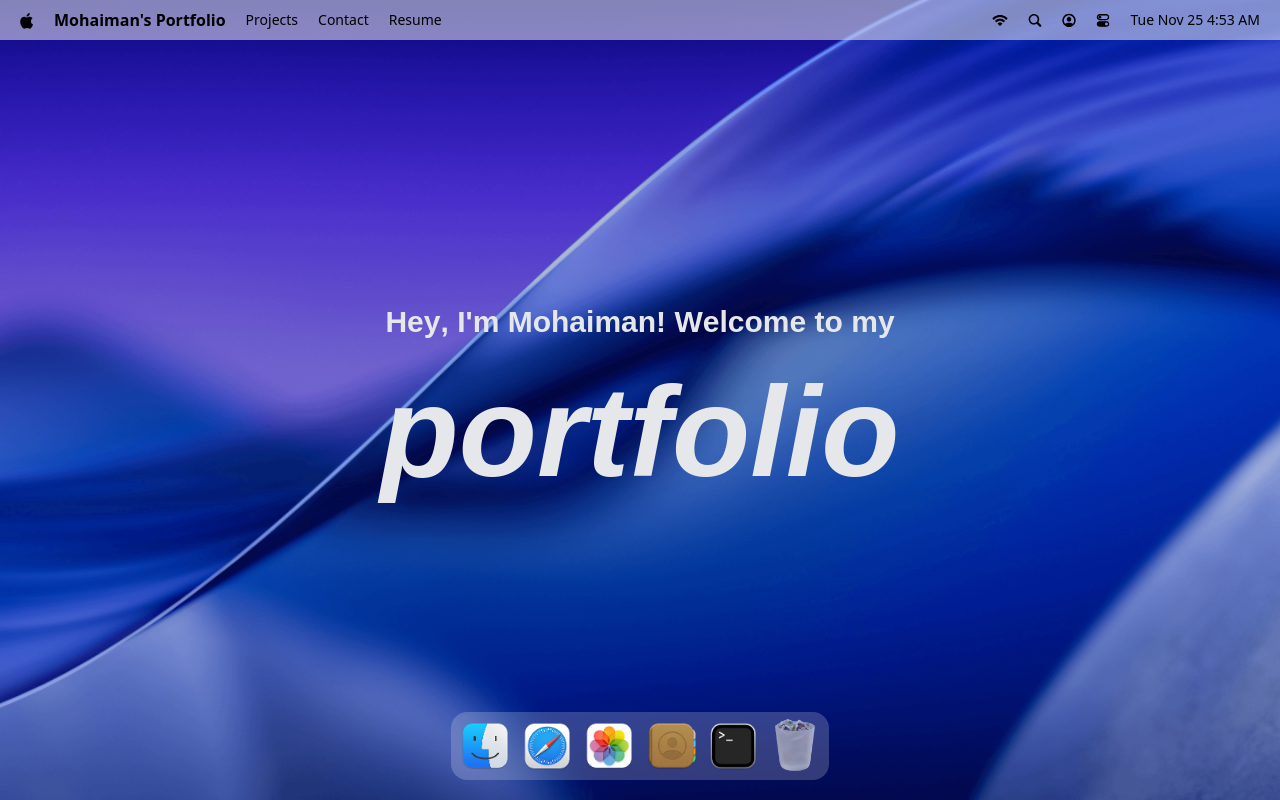
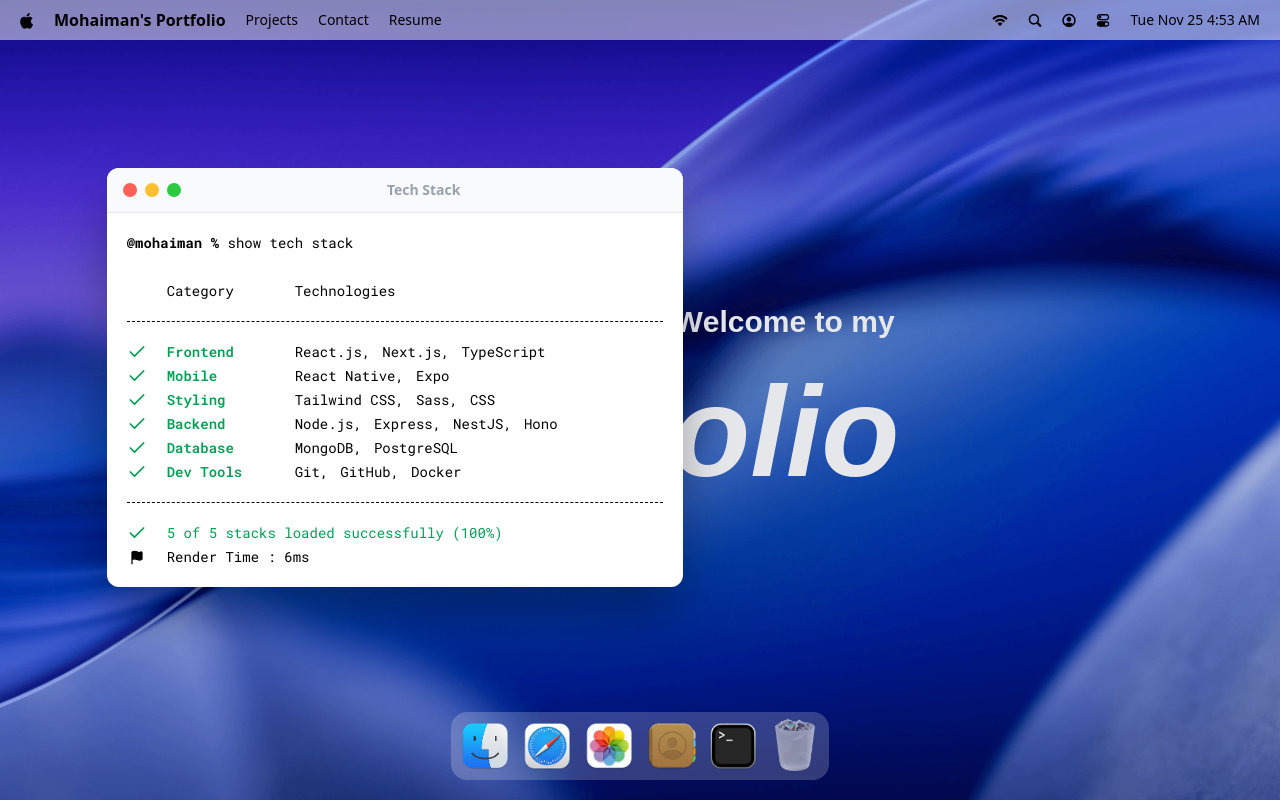
Before and after one commit to m4mohaiman/portfolio-macos-style, a React (Vite) app: page / in a window 1280 px wide. Both pictures are taken after a click on the button 733 px from the left and 746 px from the top of the page. Built offline with nearby package versions, Linux system fonts and the light colour scheme; a web font is replaced by a local one.

Commit message:
terminal skill add

```diff
--- a/src/App.jsx
+++ b/src/App.jsx
@@ -1,5 +1,10 @@
-import React from 'react'
+import gsap from 'gsap'
+import { Draggable} from "gsap/Draggable";
+
 import { Dock , Welcome ,Navbar } from "#components"
+import {Terminal} from "#windows"
+
+gsap.registerPlugin(Draggable);
 
 const App = () => {
     return (
@@ -7,6 +12,7 @@
             <Navbar></Navbar>
             <Welcome></Welcome>
             <Dock></Dock>
+            <Terminal></Terminal>
         </main>
     )
 }
--- /dev/null
+++ b/src/components/WindowControlls.jsx
@@ -0,0 +1,14 @@
+import useWindowStore from "#store/window.js";
+
+
+const WindowControlls = ({target}) => {
+    const { closeWindow } = useWindowStore();
+    return (
+        <div id="window-controls">
+            <div className="close" onClick={()=>closeWindow(target)}></div>
+            <div className="minimize"></div>
+            <div className="maximize"></div>
+        </div>
+    )
+}
+export default WindowControlls
--- a/src/components/index.js
+++ b/src/components/index.js
@@ -1,3 +1,4 @@
 export { default as Dock } from './Dock.jsx'
 export { default as Welcome } from './Welcome.jsx'
 export { default as Navbar } from './Navbar.jsx'
+export { default as WindowControlls } from './WindowControlls.jsx'
--- /dev/null
+++ b/src/hoc/WindowWrapper.jsx
@@ -0,0 +1,52 @@
+import React, {useLayoutEffect, useRef} from 'react'
+import gsap from 'gsap';
+import useWindowStore from "#store/window.js";
+import {useGSAP} from "@gsap/react";
+import {Draggable} from "gsap/Draggable";
+
+const WindowWrapper = (Component, windowKey) => {
+    const Wrapped = (props) => {
+        const {focusWindow, windows} = useWindowStore();
+        const {isOpen, zIndex} = windows[windowKey];
+        const ref = useRef(null);
+
+        useGSAP(() => {
+            const el = ref.current;
+            if(!el || !isOpen) return;
+            el.style.display = "block";
+
+            gsap.fromTo(el,
+                {scale: 0.8, opacity: 0 , y:40},
+                {scale: 1,opacity: 1, duration: 0.2, ease: "power3.out"});
+        }, [isOpen]);
+
+        useGSAP(() => {
+            const el = ref.current;
+            if(!el) return;
+
+            const [instance] = Draggable.create(el, {onPress: () => focusWindow(windowKey)});
+
+            return () => instance.kill();
+
+        })
+
+
+
+        useLayoutEffect(() => {
+            const el = ref.current;
+            if(!el) return;
+            el.style.display = isOpen ? "block" : "none";
+        }, [isOpen]);
+
+        return (
+            <section id={windowKey} ref={ref} style={{zIndex}} className="absolute">
+                <Component {...props} />
+            </section>
+        )
+    }
+
+    Wrapped.displayName = `WindowWrapper(${Component.displayName || Component.name || 'Component'})`;
+
+    return Wrapped;
+}
+export default WindowWrapper
--- /dev/null
+++ b/src/windows/Terminal.jsx
@@ -0,0 +1,59 @@
+import WindowWrapper from "#hoc/WindowWrapper.jsx";
+import {techStack} from "#constants/index.js";
+import {Check, Flag} from "lucide-react";
+import {WindowControlls} from "#components";
+
+const Terminal = () => {
+    return (
+        <>
+            <div id="window-header">
+                <WindowControlls target="terminal"></WindowControlls>
+                <h2>Tech Stack</h2>
+            </div>
+
+            <div className="techstack">
+                <p>
+                    <span className="font-bold">@mohaiman % </span>
+                     show tech stack
+                </p>
+                <div className="label">
+                    <p className="w-32">Category</p>
+                    <p>Technologies</p>
+                </div>
+                <ul className="content">
+                    {
+                        techStack.map(({category, items}) => (
+                            <li key={category} className="flex items-center">
+                                <Check className="check" size={20}/>
+                                <h3>{category}</h3>
+                                <ul>
+                                    {
+                                        items.map((item , i) => (
+                                            <li key={i}>
+                                                { item }
+                                                { i < items.length - 1 ? "," : ""}
+                                            </li>
+                                        ))
+                                    }
+                                </ul>
+                            </li>
+                        ))
+                    }
+                </ul>
+                <div className="footnote">
+                    <p>
+                        <Check size={20}/> 5 of 5 stacks loaded successfully (100%)
+                    </p>
+                    <p className="text-black">
+                        <Flag size={15} fill="black"/>
+                        Render Time : 6ms
+                    </p>
+                </div>
+            </div>
+        </>
+    );
+};
+
+const TerminalWindow = WindowWrapper(Terminal, "terminal")
+
+export default TerminalWindow
--- /dev/null
+++ b/src/windows/index.js
@@ -0,0 +1 @@
+export { default as Terminal } from './Terminal.jsx'
```
